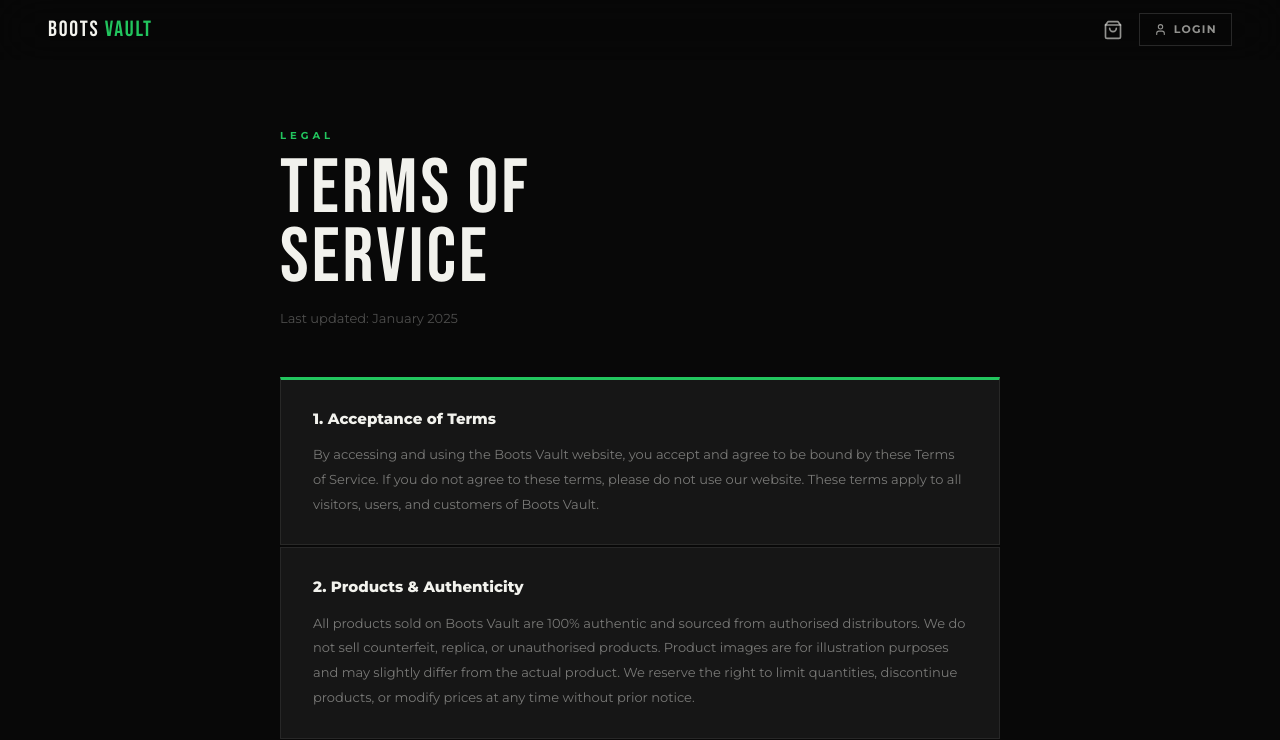
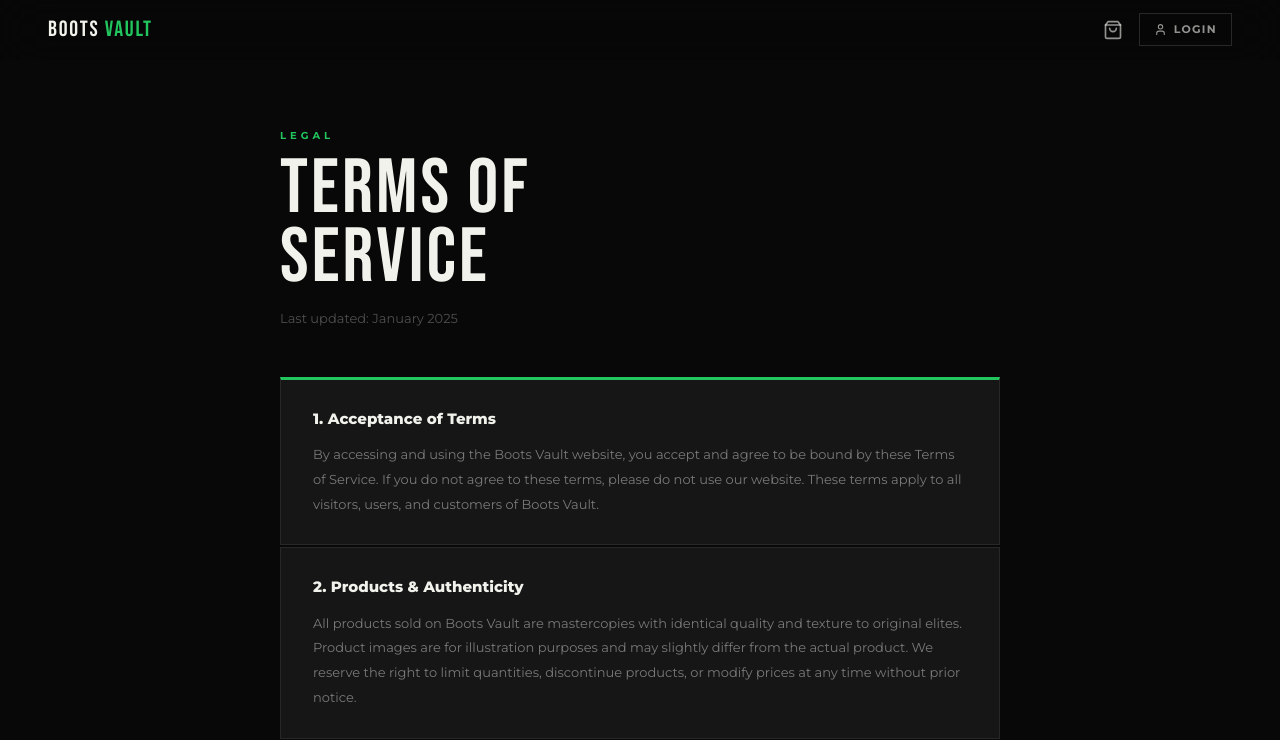
Before and after one commit to pushkarmanjunath11-cmd/boots-vault, a Next.js app: page /terms-of-service in a window 1280 px wide. Shown: the top 740 px of the page. Built offline with nearby package versions, Linux system fonts and the light colour scheme; no server answers.

Commit message:
autencity fix

```diff
--- a/app/page.tsx
+++ b/app/page.tsx
@@ -9,14 +9,14 @@
 const brands = ['NIKE', 'ADIDAS', 'PUMA', 'NEW BALANCE', 'MIZUNO']
 
 const trust = [
-  { icon: BadgeCheck, title: '100% Authentic', desc: 'Sourced directly from authorised distributors. Zero fakes, zero exceptions.', color: '#22c55e' },
+  { icon: BadgeCheck, title: 'Mastercopies', desc: 'Best quality mastercopies, identical to original elites.', color: '#22c55e' },
   { icon: Truck,      title: 'Free Shipping',  desc: 'Free pan India delivery on every order, every time. No minimums.', color: '#60a5fa' },
   { icon: RefreshCcw, title: '7-Day Returns',  desc: "Wrong size? No problem. Easy returns, no questions asked.", color: '#d4af37' },
   { icon: Shield,     title: 'Secure Pay',     desc: 'Stripe-powered 256-bit SSL. Your card never touches our servers.', color: '#c084fc' },
 ]
 
 const reviews = [
-  { name: 'Arjun S.', city: 'Pune',      rating: 5, text: 'Absolutely insane quality. Arrived in 3 days, 100% authentic. Whole team is now ordering from here.', boot: 'Nike Mercurial Vapor 16' },
+  { name: 'Arjun S.', city: 'Pune',      rating: 5, text: 'Absolutely insane quality. Arrived in 3 days, 100% identical texture and quality to orignials. Whole team is now ordering from here.', boot: 'Nike Mercurial Vapor 16' },
   { name: 'Rahul M.', city: 'Mumbai',    rating: 5, text: 'Size guide was spot on. The Predator Elite fits perfectly. Premium packaging too. Will 100% order again.', boot: 'Adidas Predator Elite' },
   { name: 'Karan T.', city: 'Bangalore', rating: 5, text: "Best football boot store in India. Fair prices, fast shipping, swapped my size same day. Unbeatable.", boot: 'Puma Future 7' },
 ]
@@ -159,7 +159,7 @@
 
           {/* Mini stats — horizontal scroll on mobile */}
           <div style={{ display: 'flex', gap: 'clamp(16px,4vw,32px)', marginTop: 36, opacity: loaded ? 1 : 0, transition: 'opacity 0.9s 1s', overflowX: 'auto', paddingBottom: 4 }}>
-            {[['500+', 'Boots Sold'], ['100%', 'Authentic'], ['4.9★', 'Rating']].map(([n, l]) => (
+            {[['500+', 'Boots Sold'], ['100%', 'Identical texture and quality to originals'], ['4.9★', 'Rating']].map(([n, l]) => (
               <div key={l} style={{ borderLeft: '2px solid rgba(34,197,94,0.3)', paddingLeft: 14, flexShrink: 0 }}>
                 <p className="font-display" style={{ fontSize: 'clamp(22px,4vw,32px)', color: 'var(--white)', lineHeight: 1 }}>{n}</p>
                 <p style={{ fontSize: 9, color: 'rgba(242,242,237,0.3)', marginTop: 4, letterSpacing: '0.15em', textTransform: 'uppercase' }}>{l}</p>
@@ -193,7 +193,7 @@
         <div style={{ maxWidth: 1200, margin: '0 auto', padding: '0 clamp(20px,4vw,48px)', display: 'grid', gridTemplateColumns: 'repeat(2, 1fr)' }}>
           {[
             { n: 500, suffix: '+', label: 'Boots Sold' },
-            { n: 100, suffix: '%', label: 'Authentic' },
+            { n: 100, suffix: '%', label: 'Identical texture and quality' },
             { n: 48,  suffix: 'h', label: 'Dispatch Time' },
             { n: 7,   suffix: ' day', label: 'Easy Returns' },
           ].map(({ n, suffix, label }, i) => (
--- a/app/products/[id]/page.tsx
+++ b/app/products/[id]/page.tsx
@@ -162,7 +162,7 @@
             {/* Trust */}
             <div style={{ display:'grid', gridTemplateColumns:'repeat(3,1fr)', gap:10 }}>
               {[
-                { icon: Shield,     label:'100% Authentic' },
+                { icon: Shield,     label:'Mastercopies' },
                 { icon: Truck,      label:'Free Shipping' },
                 { icon: RefreshCcw, label:'7-Day Returns' },
               ].map(({ icon: Icon, label }) => (
--- a/app/terms-of-service/page.tsx
+++ b/app/terms-of-service/page.tsx
@@ -9,7 +9,7 @@
         <p style={{ fontSize:13, color:'rgba(242,242,237,0.3)', marginBottom:48 }}>Last updated: January 2025</p>
         {[
           { title:'1. Acceptance of Terms', content:`By accessing and using the Boots Vault website, you accept and agree to be bound by these Terms of Service. If you do not agree to these terms, please do not use our website. These terms apply to all visitors, users, and customers of Boots Vault.` },
-          { title:'2. Products & Authenticity', content:`All products sold on Boots Vault are 100% authentic and sourced from authorised distributors. We do not sell counterfeit, replica, or unauthorised products. Product images are for illustration purposes and may slightly differ from the actual product. We reserve the right to limit quantities, discontinue products, or modify prices at any time without prior notice.` },
+          { title:'2. Products & Authenticity', content:`All products sold on Boots Vault are mastercopies with identical quality and texture to original elites. Product images are for illustration purposes and may slightly differ from the actual product. We reserve the right to limit quantities, discontinue products, or modify prices at any time without prior notice.` },
           { title:'3. Pricing & Payment', content:`All prices are listed in Indian Rupees (₹) and are inclusive of applicable taxes unless stated otherwise. Prices may change at any time without prior notice. Payment is processed securely via Stripe. We accept all major credit and debit cards. Orders are confirmed only after successful payment. In the event of a pricing error, we reserve the right to cancel the order and issue a full refund.` },
           { title:'4. Orders & Cancellations', content:`Once an order is placed and payment is confirmed, it enters our processing queue. You may request a cancellation within 2 hours of placing the order by contacting us immediately on WhatsApp. Orders that have already been dispatched cannot be cancelled. We reserve the right to cancel any order at our discretion and will issue a full refund in such cases.` },
           { title:'5. Shipping & Delivery', content:`We offer free shipping across India on all orders. Delivery typically takes 4-7 business days. Delivery times are estimates and not guaranteed. We are not responsible for delays caused by courier services, weather, or circumstances beyond our control. Once dispatched, a tracking link will be shared with you via email and WhatsApp.` },
```
